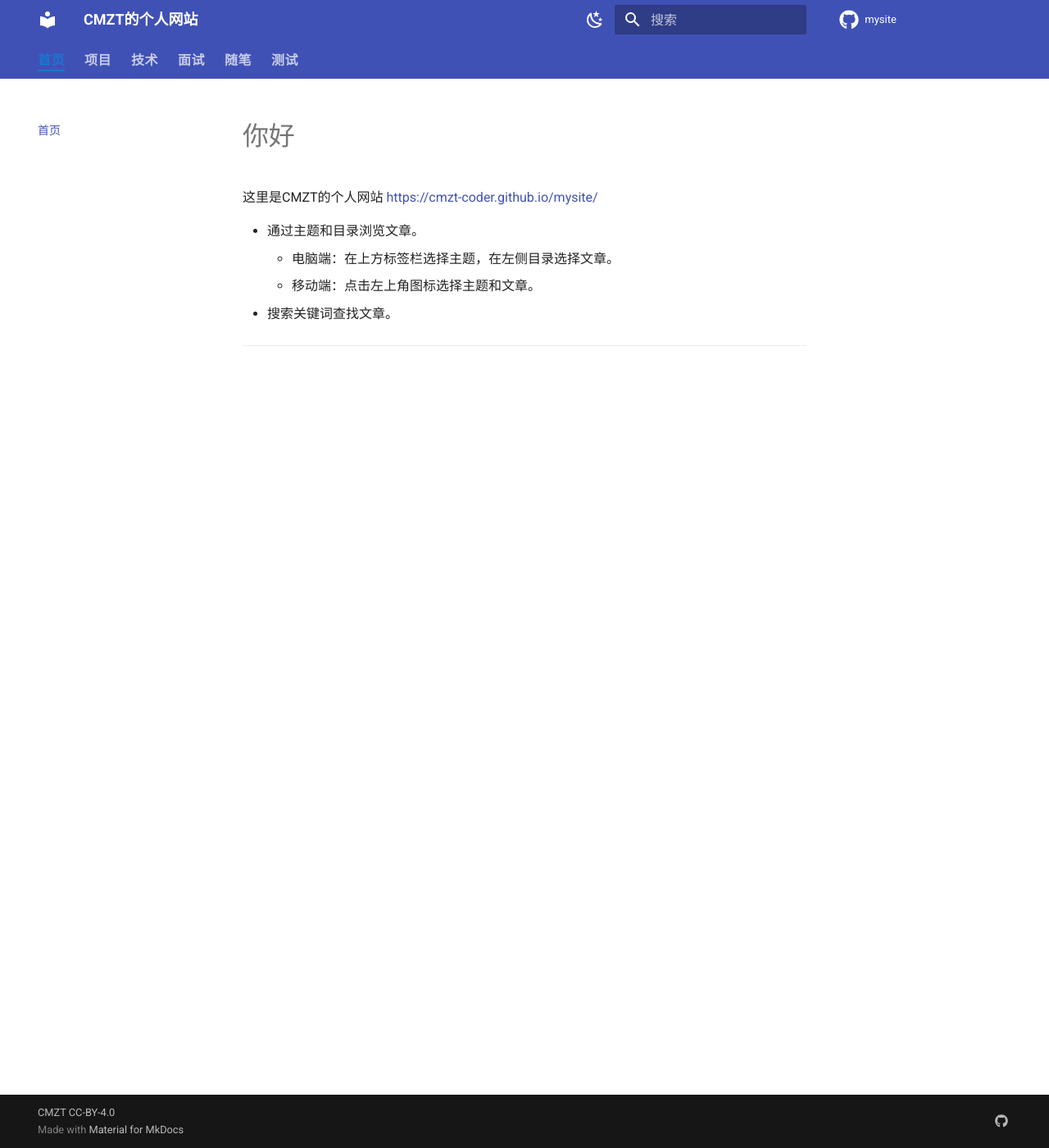
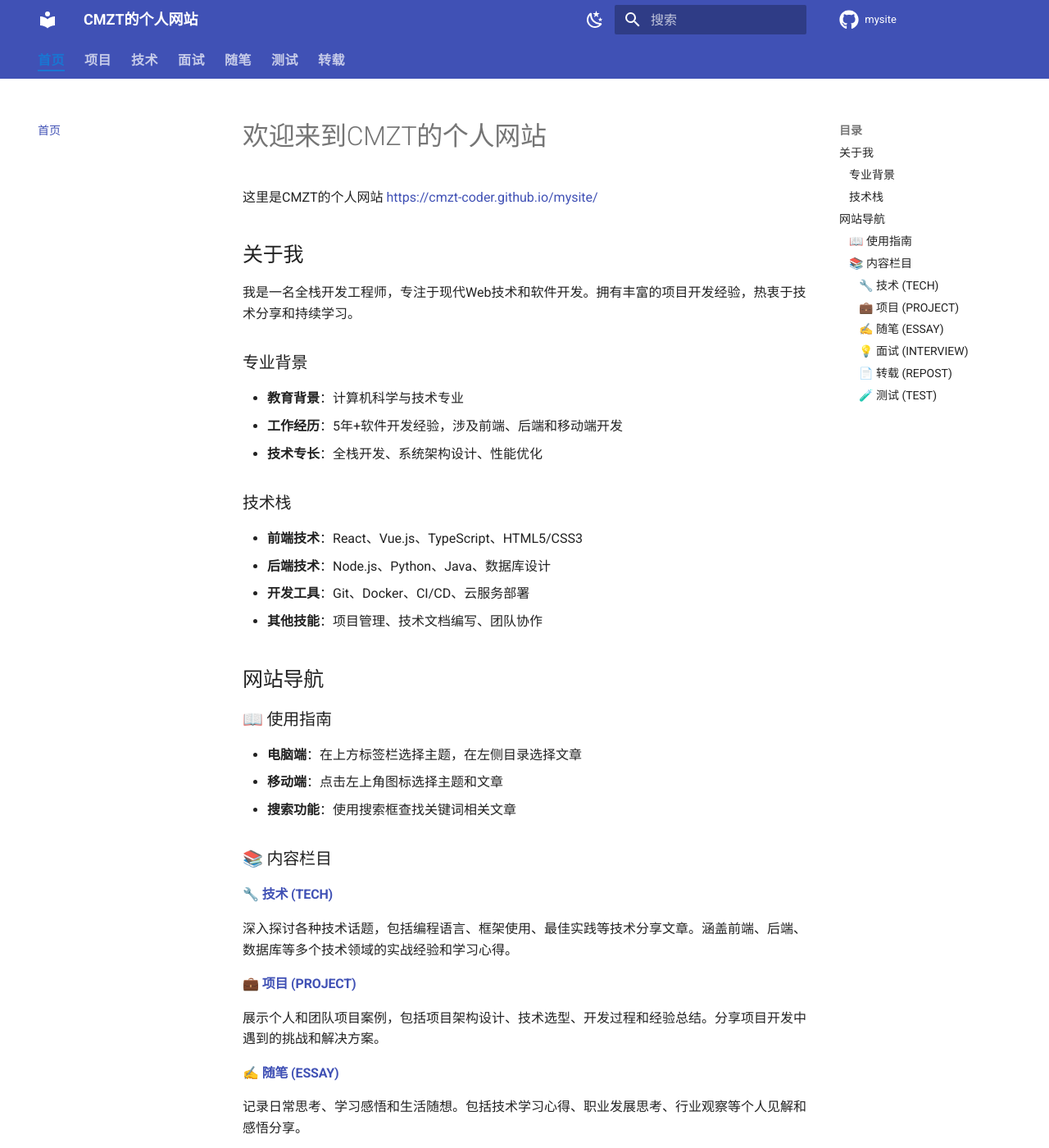
Before and after one commit to cmzt-coder/mysite, an MkDocs documentation site: the page built from docs/index.md, in a window 1280 px wide and 1400 px high. Shown: the whole window at 82% size. Built offline with MkDocs 1.6.1 and Material for MkDocs 9.7.7, drawn with Linux system fonts in a browser that asks for light colours; comment, search, counter and statistics services are not loaded; some of the changed text lies outside the part shown.

```diff
--- a/docs/index.md
+++ b/docs/index.md
@@ -1,10 +1,49 @@
-# 你好
+# 欢迎来到CMZT的个人网站
 
 这里是CMZT的个人网站 <https://cmzt-coder.github.io/mysite/>
 
-- 通过主题和目录浏览文章。
-    - 电脑端：在上方标签栏选择主题，在左侧目录选择文章。
-    - 移动端：点击左上角图标选择主题和文章。
-- 搜索关键词查找文章。
+## 关于我
+
+我是一名全栈开发工程师，专注于现代Web技术和软件开发。拥有丰富的项目开发经验，热衷于技术分享和持续学习。
+
+### 专业背景
+- **教育背景**：计算机科学与技术专业
+- **工作经历**：5年+软件开发经验，涉及前端、后端和移动端开发
+- **技术专长**：全栈开发、系统架构设计、性能优化
+
+### 技术栈
+- **前端技术**：React、Vue.js、TypeScript、HTML5/CSS3
+- **后端技术**：Node.js、Python、Java、数据库设计
+- **开发工具**：Git、Docker、CI/CD、云服务部署
+- **其他技能**：项目管理、技术文档编写、团队协作
+
+## 网站导航
+
+### 📖 使用指南
+- **电脑端**：在上方标签栏选择主题，在左侧目录选择文章
+- **移动端**：点击左上角图标选择主题和文章
+- **搜索功能**：使用搜索框查找关键词相关文章
+
+### 📚 内容栏目
+
+#### [🔧 技术 (TECH)](TECH/)
+深入探讨各种技术话题，包括编程语言、框架使用、最佳实践等技术分享文章。涵盖前端、后端、数据库等多个技术领域的实战经验和学习心得。
+
+#### [💼 项目 (PROJECT)](PROJECT/)
+展示个人和团队项目案例，包括项目架构设计、技术选型、开发过程和经验总结。分享项目开发中遇到的挑战和解决方案。
+
+#### [✍️ 随笔 (ESSAY)](ESSAY/)
+记录日常思考、学习感悟和生活随想。包括技术学习心得、职业发展思考、行业观察等个人见解和感悟分享。
+
+#### [💡 面试 (INTERVIEW)](INTERVIEW/)
+整理技术面试相关内容，包括常见面试题解析、面试经验分享、技术知识点总结等，帮助求职者更好地准备技术面试。
+
+#### [📄 转载 (REPOST)](REPOST/)
+精选优质技术文章和资源分享，包括技术趋势分析、最佳实践指南等值得学习和参考的内容，注明原作者和出处。
+
+#### [🧪 测试 (TEST)](TEST/)
+技术测试和实验性内容，包括新技术试用、功能测试、性能测试等实验性质的技术探索和验证。
 
 ---
+
+*持续更新中，欢迎交流学习！*
--- a/mkdocs.yml
+++ b/mkdocs.yml
@@ -33,6 +33,10 @@ nav:
   - 测试:
       - TEST/index.md
       - HTML演示页面: TEST/demo.html
+  - 转载:
+      - REPOST/index.md
+      - 编写整洁代码的十大原则: REPOST/clean_code_principles.md
+      - Git工作流最佳实践指南: REPOST/git_workflow_guide.md
 # [UI]
 # [top]
 theme:
```
Also changed, not shown: docs/REPOST/clean_code_principles.md (added, +118 -0 lines), docs/REPOST/git_workflow_guide.md (added, +204 -0 lines), docs/REPOST/index.md (added, +32 -0 lines).
